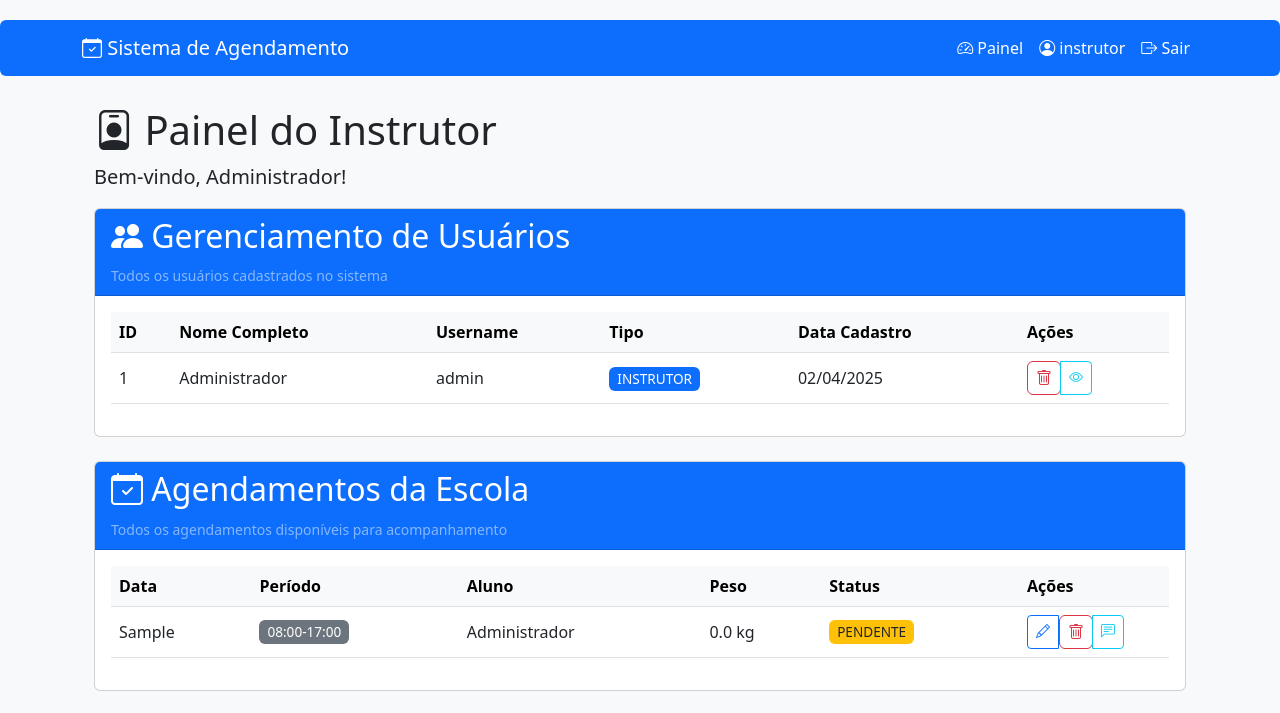
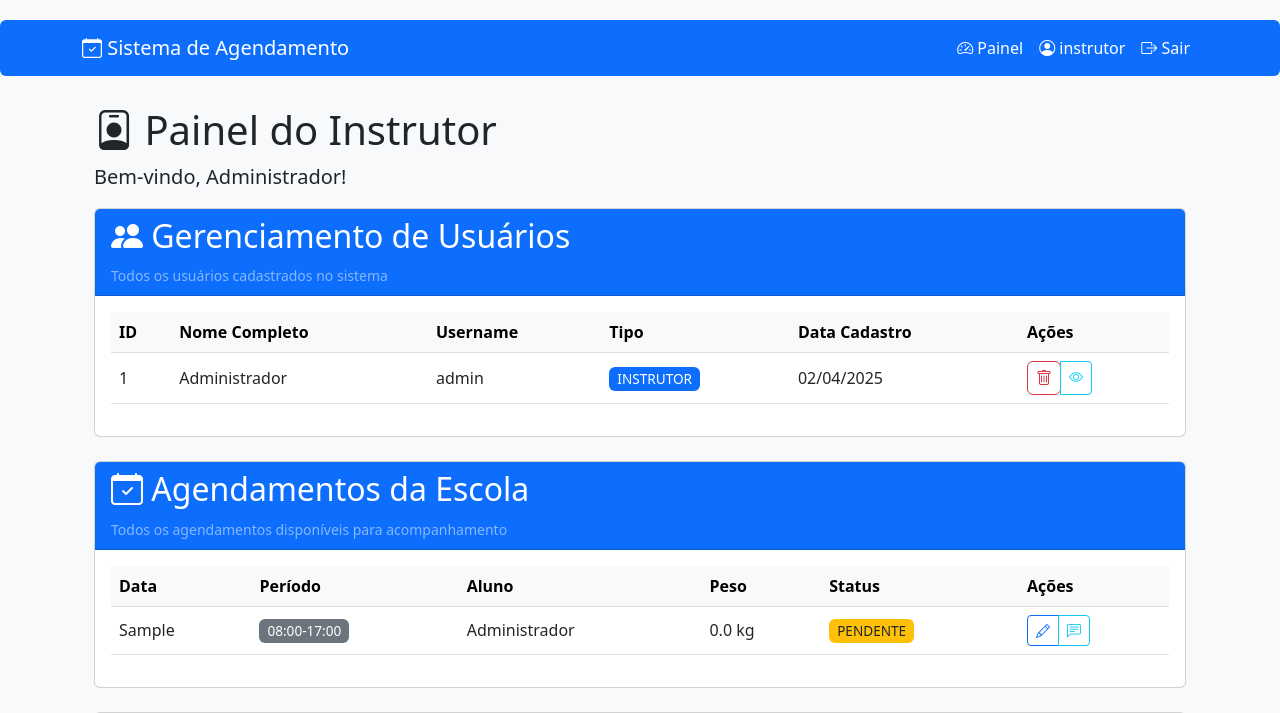
Before and after one commit to barcaro612/escola-agendamento, a Flask app: page /dashboard in a window 1280 px wide. Shown: the top 713 px of the page. Run offline with Flask 3, Linux system fonts and the light colour scheme; the visitor is signed in with stand-in values (Sample User, id 1); tables that the repository leaves empty hold one stand-in row (values such as "Sample post"); parts of the project's set-up code (start-up, migrations or seed data) failed here and were passed over; some libraries are stand-ins or nearby versions.

Commit message:
Update instrutor_dashboard.html

```diff
--- a/templates/instrutor_dashboard.html
+++ b/templates/instrutor_dashboard.html
@@ -123,15 +123,6 @@
                                        title="Editar agendamento">
                                        <i class="bi bi-pencil"></i>
                                     </a>
-                                    <form action="{{ url_for('excluir_agendamento', id=agendamento.id) }}" method="POST" class="d-inline">
-                                        <input type="hidden" name="csrf_token" value="{{ csrf_token() }}">
-                                        <button type="submit" class="btn btn-outline-danger"
-                                                onclick="return confirm('Tem certeza que deseja excluir este agendamento?')"
-                                                data-bs-toggle="tooltip"
-                                                title="Excluir agendamento">
-                                            <i class="bi bi-trash"></i>
-                                        </button>
-                                    </form>
                                     <a href="{{ url_for('enviar_mensagem', id=agendamento.id) }}"
                                        class="btn btn-outline-info"
                                        data-bs-toggle="tooltip"
```
